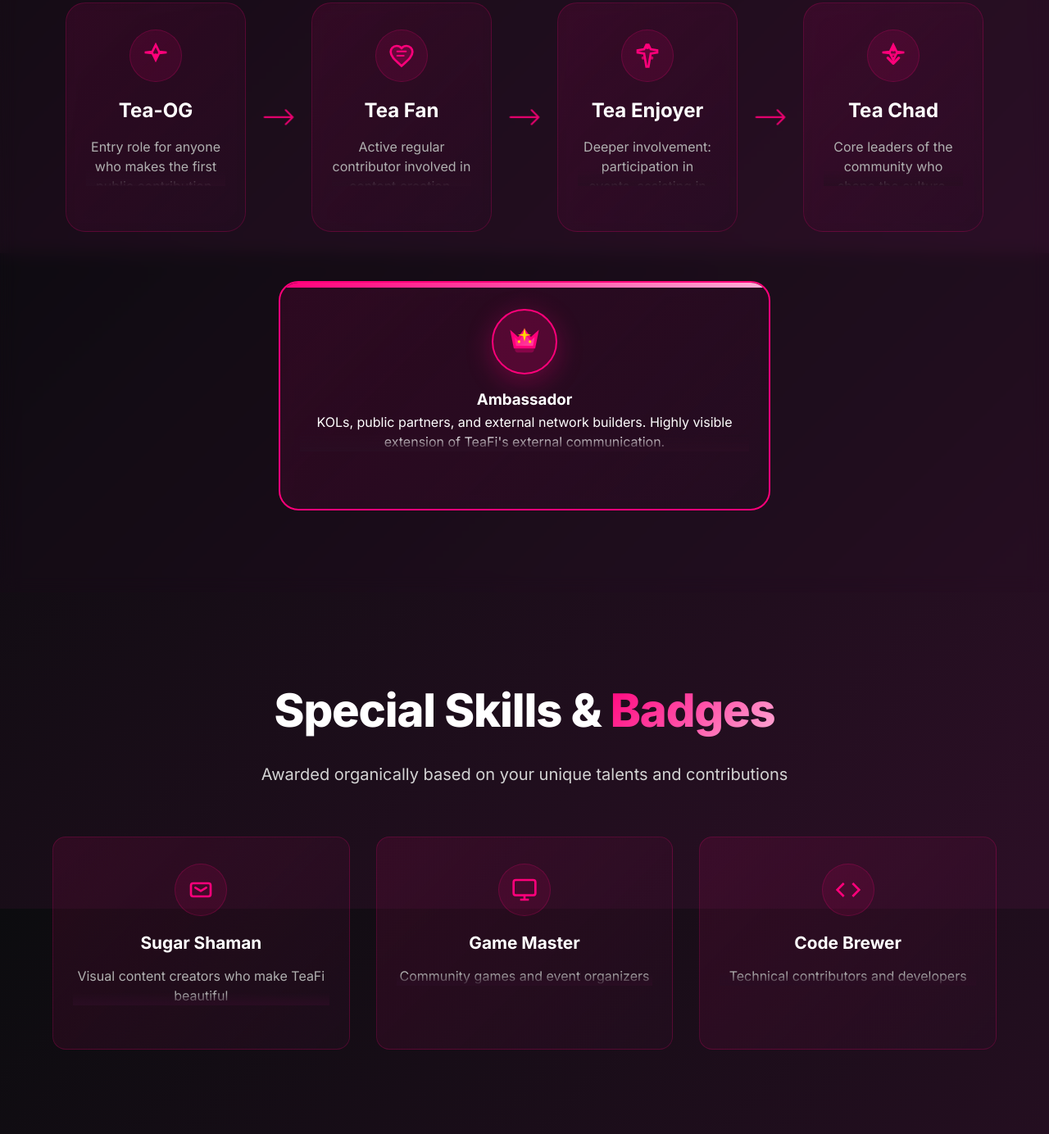
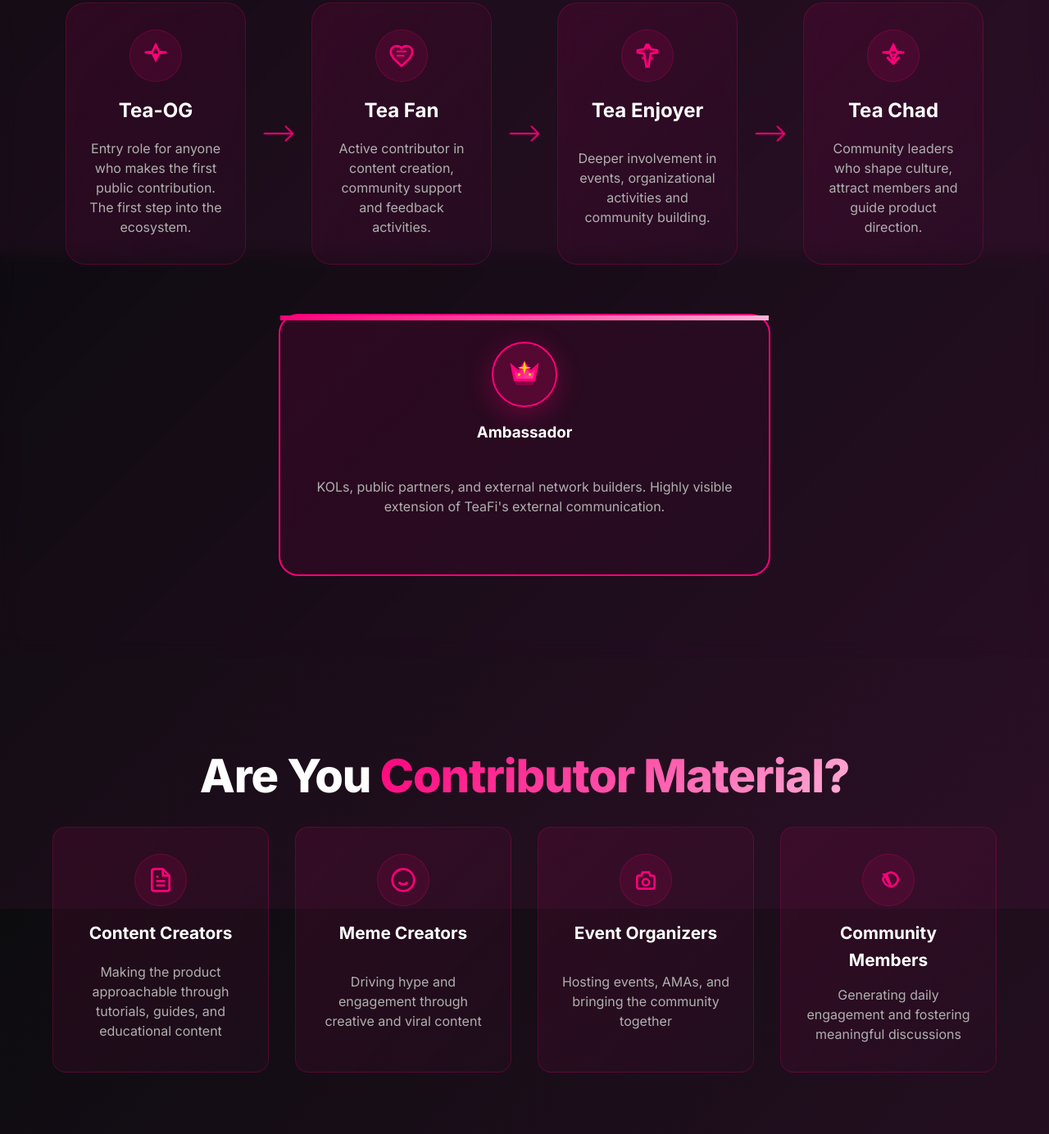
Before and after one commit to stip1101/teafidemo.github.io, a website built with Vite: page index.html in a window 1280 px wide. Shown: the part 2091-3475 px from the top of the page at 82% size. Built offline with nearby package versions, Linux system fonts and the light colour scheme.

Commit message:
LocalFixesPart1

```diff
--- a/src/main.js
+++ b/src/main.js
@@ -167,7 +167,7 @@
             </svg>
           </div>
           <h3>Tea Fan</h3>
-          <p>Active regular contributor involved in content creation, community support, discussions, and basic feedback activities.</p>
+          <p>Active contributor in content creation, community support and feedback activities.</p>
         </div>
 
         <div class="progression-arrow-modern">
@@ -186,7 +186,7 @@
             </svg>
           </div>
           <h3>Tea Enjoyer</h3>
-          <p>Deeper involvement: participation in events, assisting in organizational activities, product discussions, community building.</p>
+          <p>Deeper involvement in events, organizational activities and community building.</p>
         </div>
 
         <div class="progression-arrow-modern">
@@ -205,7 +205,7 @@
             </svg>
           </div>
           <h3>Tea Chad</h3>
-          <p>Core leaders of the community who shape the culture, attract new members, organize key activities, and actively contribute to product direction.</p>
+          <p>Community leaders who shape culture, attract members and guide product direction.</p>
         </div>
       </div>
 
@@ -233,49 +233,7 @@
     </div>
   </section>
 
-  <!-- Side Roles Section -->
-  <section class="side-roles">
-    <div class="container">
-      <h2 class="section-title">Special Skills & <span class="gradient-text">Badges</span></h2>
-      <p class="section-subtitle">Awarded organically based on your unique talents and contributions</p>
 
-      <div class="badges-grid">
-        <div class="badge-card modern">
-          <div class="badge-icon-modern">
-            <svg width="32" height="32" viewBox="0 0 24 24" fill="none">
-              <path d="M21 16V8A2 2 0 0 0 19 6H5A2 2 0 0 0 3 8V16A2 2 0 0 0 5 18H19A2 2 0 0 0 21 16Z" stroke="#FF007A" stroke-width="2" fill="none"/>
-              <path d="M7 10L12 13L17 10" stroke="#FF007A" stroke-width="2" stroke-linecap="round" stroke-linejoin="round"/>
-            </svg>
-          </div>
-          <h3>Sugar Shaman</h3>
-          <p>Visual content creators who make TeaFi beautiful</p>
-        </div>
-
-        <div class="badge-card modern">
-          <div class="badge-icon-modern">
-            <svg width="32" height="32" viewBox="0 0 24 24" fill="none">
-              <rect x="2" y="3" width="20" height="14" rx="2" ry="2" stroke="#FF007A" stroke-width="2" fill="none"/>
-              <line x1="8" y1="21" x2="16" y2="21" stroke="#FF007A" stroke-width="2"/>
-              <line x1="12" y1="17" x2="12" y2="21" stroke="#FF007A" stroke-width="2"/>
-            </svg>
-          </div>
-          <h3>Game Master</h3>
-          <p>Community games and event organizers</p>
-        </div>
-
-        <div class="badge-card modern">
-          <div class="badge-icon-modern">
-            <svg width="32" height="32" viewBox="0 0 24 24" fill="none">
-              <polyline points="16,18 22,12 16,6" stroke="#FF007A" stroke-width="2" fill="none"/>
-              <polyline points="8,6 2,12 8,18" stroke="#FF007A" stroke-width="2" fill="none"/>
-            </svg>
-          </div>
-          <h3>Code Brewer</h3>
-          <p>Technical contributors and developers</p>
-        </div>
-      </div>
-    </div>
-  </section>
 
   <!-- Contributor Check Section -->
   <section class="contributor-check">
@@ -574,7 +532,7 @@
             targetElement = document.querySelector('.progression');
             break;
           case 'progression':
-            targetElement = document.querySelector('.side-roles');
+            targetElement = document.querySelector('.contributor-check');
             break;
           case 'faq':
             targetElement = document.querySelector('.faq');
--- a/src/style.css
+++ b/src/style.css
@@ -1023,11 +1023,13 @@
   transition: var(--transition-slow);
   backdrop-filter: blur(10px);
   position: relative;
-  overflow: hidden;
   flex: 0 0 auto;
   width: 220px;
-  height: 280px;
+  height: 320px;
   cursor: pointer;
+  display: flex;
+  flex-direction: column;
+  justify-content: space-between;
 }
 
 .role-card::before {
@@ -1051,7 +1053,6 @@
   box-shadow: 0 25px 80px rgba(255, 0, 122, 0.3);
   border-color: var(--accent-pink);
   background: linear-gradient(135deg, rgba(255, 0, 122, 0.15) 0%, rgba(44, 15, 38, 0.4) 100%);
-  height: 320px;
 }
 
 .role-icon {
@@ -1080,33 +1081,10 @@
 
 .role-card p {
   color: var(--text-gray-secondary);
-  margin-bottom: 16px;
   line-height: 1.5;
-  max-height: 60px;
-  overflow: hidden;
-  transition: var(--transition-slow);
-  position: relative;
-}
-
-.role-card p::after {
-  content: '';
-  position: absolute;
-  bottom: 0;
-  left: 0;
-  right: 0;
-  height: 20px;
-  background: linear-gradient(transparent, var(--card-dark-purple));
-  opacity: 1;
-  transition: var(--transition);
-}
-
-.role-card:hover p {
-  max-height: 120px;
-  margin-bottom: 24px;
-}
-
-.role-card:hover p::after {
-  opacity: 0;
+  flex-grow: 1;
+  display: flex;
+  align-items: center;
 }
 
 .role-badge {
@@ -1159,12 +1137,14 @@
   text-align: center;
   width: 100%;
   max-width: 600px;
-  height: 280px;
-  position: relative;
-  overflow: hidden;
+  height: 320px;
+  position: relative;
   backdrop-filter: blur(10px);
   transition: var(--transition-slow);
   cursor: pointer;
+  display: flex;
+  flex-direction: column;
+  justify-content: space-between;
 }
 
 .ambassador-card::before {
@@ -1181,37 +1161,14 @@
   transform: translateY(-12px) scale(1.02);
   box-shadow: 0 30px 100px rgba(255, 0, 122, 0.4);
   background: linear-gradient(135deg, rgba(255, 0, 122, 0.2) 0%, rgba(44, 15, 38, 0.5) 100%);
-  height: 320px;
 }
 
 .ambassador-card p {
-  max-height: 60px;
-  overflow: hidden;
-  transition: var(--transition-slow);
-  position: relative;
-  margin-bottom: 16px;
   line-height: 1.5;
-}
-
-.ambassador-card p::after {
-  content: '';
-  position: absolute;
-  bottom: 0;
-  left: 0;
-  right: 0;
-  height: 20px;
-  background: linear-gradient(transparent, var(--card-dark-purple));
-  opacity: 1;
-  transition: var(--transition);
-}
-
-.ambassador-card:hover p {
-  max-height: 120px;
-  margin-bottom: 24px;
-}
-
-.ambassador-card:hover p::after {
-  opacity: 0;
+  color: var(--text-gray-secondary);
+  flex-grow: 1;
+  display: flex;
+  align-items: center;
 }
 
 .ambassador-card:hover .role-icon-modern {
@@ -1219,84 +1176,7 @@
   box-shadow: 0 15px 40px rgba(255, 0, 122, 0.5);
 }
 
-/* Side Roles */
-.badges-grid {
-  display: grid;
-  grid-template-columns: repeat(auto-fit, minmax(280px, 1fr));
-  gap: 32px;
-}
-
-.badge-card {
-  background: var(--gradient-card);
-  border: 1px solid rgba(255, 0, 122, 0.2);
-  border-radius: var(--border-radius);
-  padding: 32px 24px;
-  text-align: center;
-  transition: var(--transition-slow);
-  backdrop-filter: blur(10px);
-  cursor: pointer;
-  height: 260px;
-  position: relative;
-  overflow: hidden;
-}
-
-.badge-card:hover {
-  transform: translateY(-10px) scale(1.02);
-  border-color: var(--accent-pink);
-  box-shadow: 0 20px 60px rgba(255, 0, 122, 0.3);
-  background: linear-gradient(135deg, rgba(255, 0, 122, 0.15) 0%, rgba(44, 15, 38, 0.4) 100%);
-  height: 300px;
-}
-
-.badge-icon {
-  font-size: 3rem;
-  margin-bottom: 16px;
-  filter: drop-shadow(0 0 8px rgba(255, 0, 122, 0.3));
-  transition: var(--transition-slow);
-}
-
-.badge-card:hover .badge-icon {
-  transform: scale(1.15) rotate(5deg);
-  filter: drop-shadow(0 0 16px rgba(255, 0, 122, 0.6));
-}
-
-.badge-card h3 {
-  font-size: 1.3rem;
-  font-weight: 700;
-  margin-bottom: 12px;
-  color: var(--text-white);
-}
-
-.badge-card p {
-  color: var(--text-gray-secondary);
-  line-height: 1.5;
-  max-height: 50px;
-  overflow: hidden;
-  transition: var(--transition-slow);
-  position: relative;
-  margin-bottom: 16px;
-}
-
-.badge-card p::after {
-  content: '';
-  position: absolute;
-  bottom: 0;
-  left: 0;
-  right: 0;
-  height: 15px;
-  background: linear-gradient(transparent, var(--card-dark-purple));
-  opacity: 1;
-  transition: var(--transition);
-}
-
-.badge-card:hover p {
-  max-height: 100px;
-  margin-bottom: 24px;
-}
-
-.badge-card:hover p::after {
-  opacity: 0;
-}
+
 
 /* Contributor Check */
 .contributor-types {
@@ -1971,7 +1851,6 @@
     transform: rotate(90deg);
   }
 
-  .badges-grid,
   .contributor-types {
     grid-template-columns: 1fr;
     gap: 24px;
@@ -2064,7 +1943,6 @@
   }
 
   .role-card,
-  .badge-card,
   .contributor-card {
     padding: 24px 20px;
   }
@@ -2130,9 +2008,11 @@
   transition: var(--transition-slow);
   backdrop-filter: blur(10px);
   position: relative;
-  overflow: hidden;
   cursor: pointer;
-  height: 280px;
+  height: 320px;
+  display: flex;
+  flex-direction: column;
+  justify-content: space-between;
 }
 
 .role-card.modern::before {
@@ -2156,7 +2036,6 @@
   box-shadow: 0 25px 80px rgba(255, 0, 122, 0.3);
   border-color: var(--accent-pink);
   background: linear-gradient(135deg, rgba(255, 0, 122, 0.15) 0%, rgba(44, 15, 38, 0.4) 100%);
-  height: 320px;
 }
 
 .role-icon-modern {
@@ -2172,33 +2051,13 @@
   transition: var(--transition-slow);
 }
 
-/* Стили для расширения текста в modern карточках */
+/* Стили для текста в modern карточках */
 .role-card.modern p {
-  max-height: 60px;
-  overflow: hidden;
-  transition: var(--transition-slow);
-  position: relative;
-}
-
-.role-card.modern p::after {
-  content: '';
-  position: absolute;
-  bottom: 0;
-  left: 0;
-  right: 0;
-  height: 20px;
-  background: linear-gradient(transparent, var(--card-dark-purple));
-  opacity: 1;
-  transition: var(--transition);
-}
-
-.role-card.modern:hover p {
-  max-height: 120px;
-  margin-bottom: 24px;
-}
-
-.role-card.modern:hover p::after {
-  opacity: 0;
+  line-height: 1.5;
+  color: var(--text-gray-secondary);
+  flex-grow: 1;
+  display: flex;
+  align-items: center;
 }
 
 .role-icon-modern.special {
@@ -2232,12 +2091,14 @@
   text-align: center;
   width: 100%;
   max-width: 600px;
-  height: 280px;
-  position: relative;
-  overflow: hidden;
+  height: 320px;
+  position: relative;
   backdrop-filter: blur(10px);
   transition: var(--transition-slow);
   cursor: pointer;
+  display: flex;
+  flex-direction: column;
+  justify-content: space-between;
 }
 
 .ambassador-card.modern::before {
@@ -2254,37 +2115,14 @@
   transform: translateY(-12px) scale(1.02);
   box-shadow: 0 30px 100px rgba(255, 0, 122, 0.4);
   background: linear-gradient(135deg, rgba(255, 0, 122, 0.2) 0%, rgba(44, 15, 38, 0.5) 100%);
-  height: 320px;
 }
 
 .ambassador-card.modern p {
-  max-height: 60px;
-  overflow: hidden;
-  transition: var(--transition-slow);
-  position: relative;
-  margin-bottom: 16px;
   line-height: 1.5;
-}
-
-.ambassador-card.modern p::after {
-  content: '';
-  position: absolute;
-  bottom: 0;
-  left: 0;
-  right: 0;
-  height: 20px;
-  background: linear-gradient(transparent, var(--card-dark-purple));
-  opacity: 1;
-  transition: var(--transition);
-}
-
-.ambassador-card.modern:hover p {
-  max-height: 120px;
-  margin-bottom: 24px;
-}
-
-.ambassador-card.modern:hover p::after {
-  opacity: 0;
+  color: var(--text-gray-secondary);
+  flex-grow: 1;
+  display: flex;
+  align-items: center;
 }
 
 .ambassador-card.modern:hover .role-icon-modern {
@@ -2292,7 +2130,6 @@
   box-shadow: 0 15px 40px rgba(255, 0, 122, 0.5);
 }
 
-.badge-card.modern,
 .contributor-card.modern {
   background: var(--gradient-card);
   border: 1px solid rgba(255, 0, 122, 0.2);
@@ -2302,21 +2139,20 @@
   transition: var(--transition-slow);
   backdrop-filter: blur(10px);
   cursor: pointer;
-  height: 260px;
-  position: relative;
-  overflow: hidden;
-}
-
-.badge-card.modern:hover,
+  height: 300px;
+  position: relative;
+  display: flex;
+  flex-direction: column;
+  justify-content: space-between;
+}
+
 .contributor-card.modern:hover {
   transform: translateY(-10px) scale(1.02);
   border-color: var(--accent-pink);
   box-shadow: 0 20px 60px rgba(255, 0, 122, 0.3);
   background: linear-gradient(135deg, rgba(255, 0, 122, 0.15) 0%, rgba(44, 15, 38, 0.4) 100%);
-  height: 300px;
-}
-
-.badge-icon-modern,
+}
+
 .contributor-icon-modern {
   display: flex;
   align-items: center;
@@ -2330,42 +2166,15 @@
   transition: var(--transition-slow);
 }
 
-/* Стили для раскрытия текста в modern badge карточках */
-.badge-card.modern p,
+/* Стили для текста в modern contributor карточках */
 .contributor-card.modern p {
-  max-height: 50px;
-  overflow: hidden;
-  transition: var(--transition-slow);
-  position: relative;
-  margin-bottom: 16px;
   line-height: 1.5;
-}
-
-.badge-card.modern p::after,
-.contributor-card.modern p::after {
-  content: '';
-  position: absolute;
-  bottom: 0;
-  left: 0;
-  right: 0;
-  height: 15px;
-  background: linear-gradient(transparent, var(--card-dark-purple));
-  opacity: 1;
-  transition: var(--transition);
-}
-
-.badge-card.modern:hover p,
-.contributor-card.modern:hover p {
-  max-height: 100px;
-  margin-bottom: 24px;
-}
-
-.badge-card.modern:hover p::after,
-.contributor-card.modern:hover p::after {
-  opacity: 0;
-}
-
-.badge-card.modern:hover .badge-icon-modern,
+  color: var(--text-gray-secondary);
+  flex-grow: 1;
+  display: flex;
+  align-items: center;
+}
+
 .contributor-card.modern:hover .contributor-icon-modern {
   transform: scale(1.15) rotate(8deg);
   background: rgba(255, 0, 122, 0.3);
```
